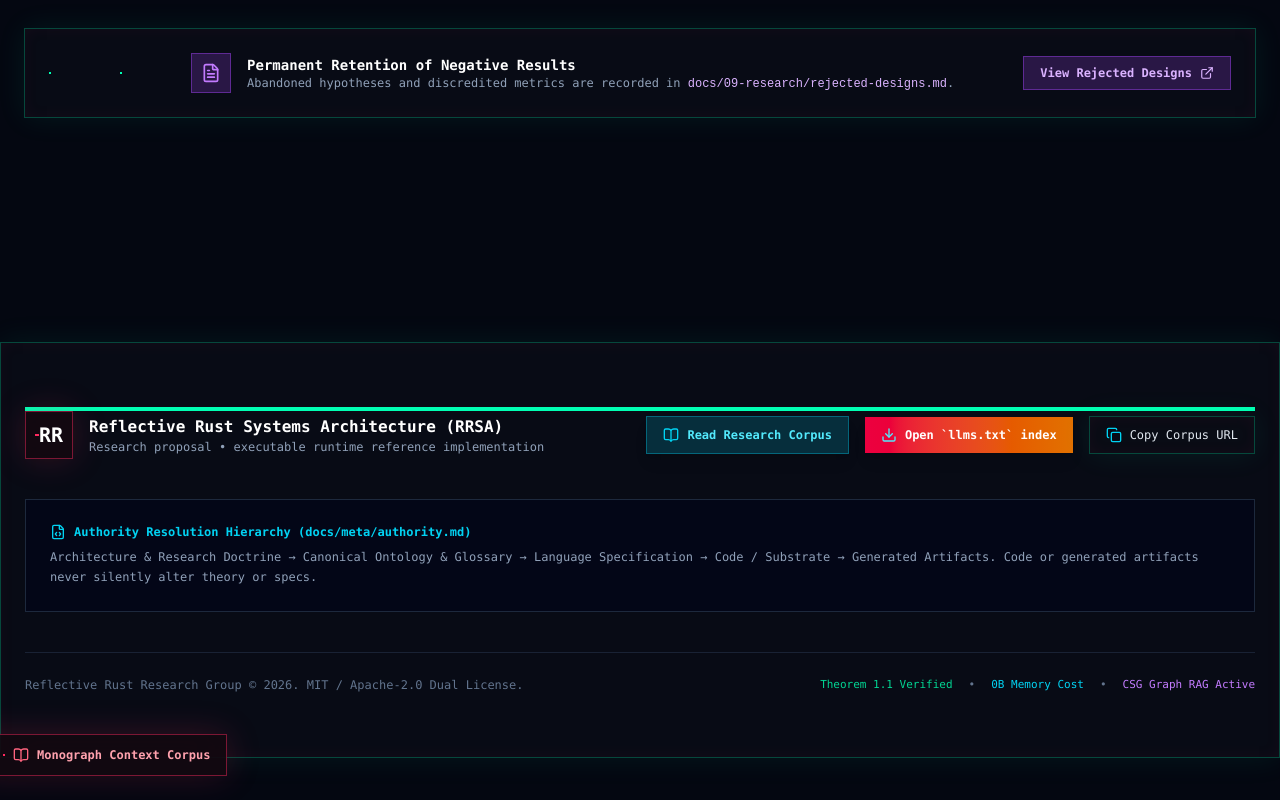
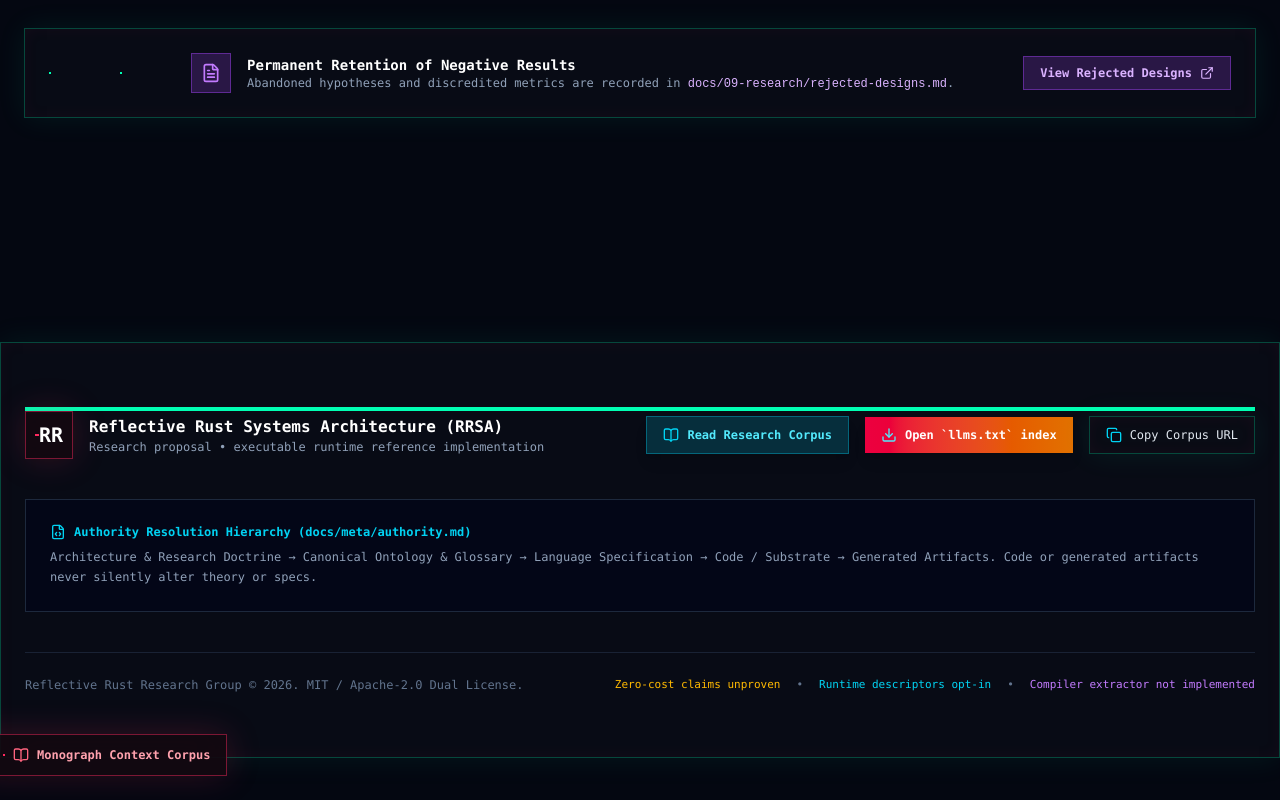
Before and after one commit to zachshallbetter/reflective-rust, a React (Vite) app in the folder explorer/: page / in a window 1280 px wide. Shown: the part 10227-11027 px from the top of the page. Built offline with nearby package versions, Linux system fonts and the light colour scheme.

Commit message:
docs: label explorer simulations and repair corpus setup

```diff
--- a/explorer/src/components/FooterSection.tsx
+++ b/explorer/src/components/FooterSection.tsx
@@ -87,11 +87,11 @@ export const FooterSection: React.FC<FooterSectionProps> = ({ onOpenCorpus }) =>
         <div className="flex flex-col sm:flex-row items-center justify-between text-xs font-mono text-slate-500 border-t border-slate-800/80 pt-6">
           <span>Reflective Rust Research Group © 2026. MIT / Apache-2.0 Dual License.</span>
           <div className="flex items-center gap-4 text-[11px] mt-2 sm:mt-0">
-            <span className="text-emerald-400">Theorem 1.1 Verified</span>
+            <span className="text-amber-400">Zero-cost claims unproven</span>
             <span>•</span>
-            <span className="text-cyan-400">0B Memory Cost</span>
+            <span className="text-cyan-400">Runtime descriptors opt-in</span>
             <span>•</span>
-            <span className="text-purple-400">CSG Graph RAG Active</span>
+            <span className="text-purple-400">Compiler extractor not implemented</span>
           </div>
         </div>
       </div>
```
